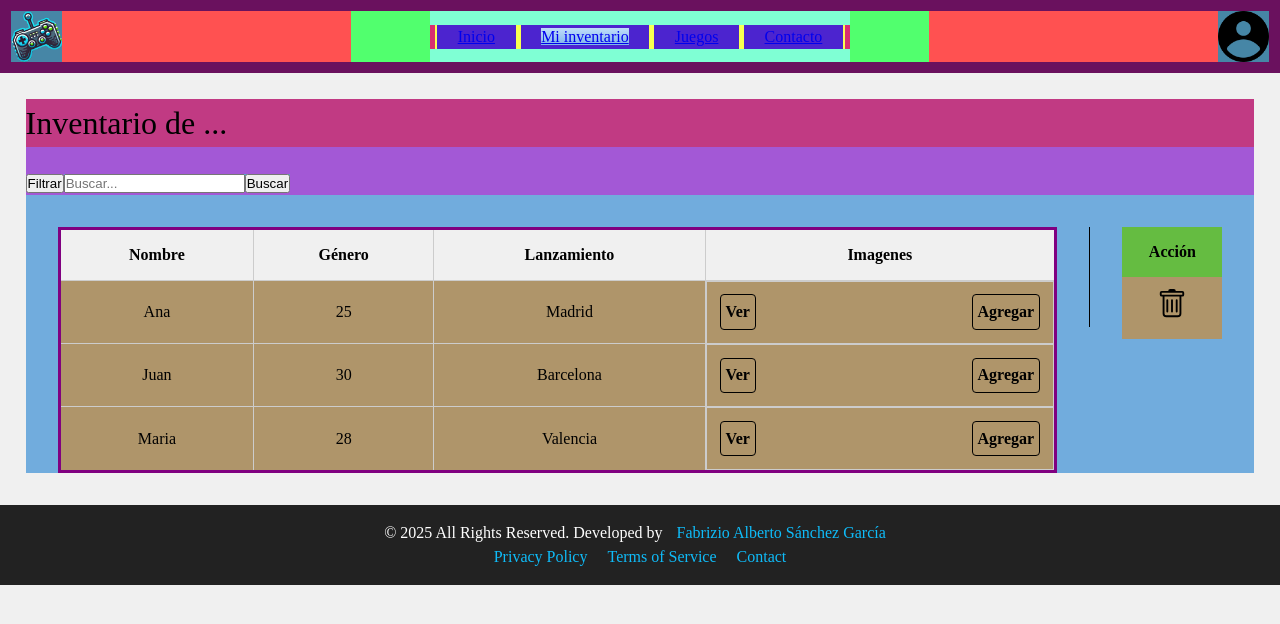
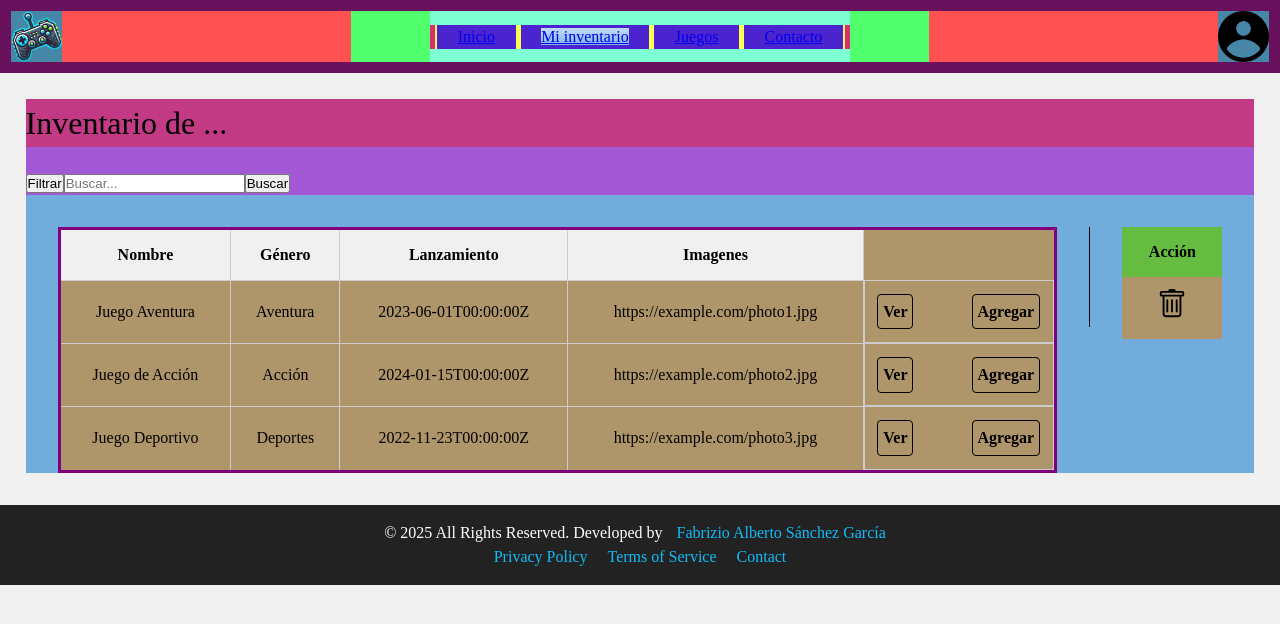
Before and after one commit to FabriSnchz/mi-tfg, an Angular app in the folder frontend/: page /mi-inventario in a window 1280 px wide. Shown: the top 624 px of the page. Built offline with nearby package versions, Linux system fonts and the light colour scheme; data requests are answered from the project's data file.

Commit message:
Simulated data with db.json

```diff
--- a/frontend/src/app/app.config.ts
+++ b/frontend/src/app/app.config.ts
@@ -4,7 +4,8 @@ import { provideRouter, withNavigationErrorHandler } from '@angular/router';
 import { routes } from './app.routes';
 import { provideClientHydration } from '@angular/platform-browser';
 import { handleNavigationError } from './navigation-error-handler';
+import { provideHttpClient } from '@angular/common/http';
 
 export const appConfig: ApplicationConfig = {
-  providers: [provideZoneChangeDetection({ eventCoalescing: true }), provideRouter(routes, withNavigationErrorHandler(handleNavigationError)), provideClientHydration()]
+  providers: [provideZoneChangeDetection({ eventCoalescing: true }), provideRouter(routes, withNavigationErrorHandler(handleNavigationError)), provideClientHydration(), provideHttpClient()]
 };
--- /dev/null
+++ b/frontend/src/app/inventario.service.ts
@@ -0,0 +1,15 @@
+import { Injectable } from '@angular/core';
+import { Observable } from 'rxjs';
+import { Juego } from './juegos';
+import { HttpClient } from '@angular/common/http';
+
+@Injectable({
+  providedIn: 'root'
+})
+export class InventarioService {
+  private apiUrl = 'http://localhost:3000/games';
+  constructor(private http: HttpClient) { }
+  getJuegos(): Observable<Juego[]> {
+    return this.http.get<Juego[]>(this.apiUrl);
+  }
+}
--- /dev/null
+++ b/frontend/src/app/juegos.service.ts
@@ -0,0 +1,15 @@
+import { HttpClient } from "@angular/common/http";
+import { Injectable } from "@angular/core";
+import { Juego } from "./juegos";
+import { Observable } from "rxjs";
+
+@Injectable({
+  providedIn: 'root'
+})
+export class JuegosService {
+  private apiUrl = 'http://localhost:3000/games';  // URL de la API
+  constructor(private http: HttpClient) { }
+  getJuegos(): Observable<Juego[]> {
+    return this.http.get<Juego[]>(this.apiUrl);
+  }
+}
--- a/frontend/src/app/juegos/juegos.component.html
+++ b/frontend/src/app/juegos/juegos.component.html
@@ -23,6 +23,18 @@
   </div>
 
   <div class="grid">
+
+    <ul>
+        @for (juego of juegos; track $index) {
+        <div class="square">
+          {{ juego.photo }}
+          <!-- <button class="add-button" (click)="agregarAlInventario(juego)">Agregar</button> -->
+          <button class="view-button">Ver</button>
+        </div>
+        }
+    </ul>
+
+
       <div class="square">
           <img src="images/gamepng.png" alt="Imagen 1" class="square-image">
           <button class="add-button">Agregar</button>
--- a/frontend/src/app/juegos/juegos.component.ts
+++ b/frontend/src/app/juegos/juegos.component.ts
@@ -1,12 +1,27 @@
-import { Component } from '@angular/core';
+import { Component, OnInit } from '@angular/core';
+import { Juego } from '../juegos';
+import { JuegosService } from '../juegos.service';
+import { CommonModule } from '@angular/common';
+import { InventarioService } from '../inventario.service';
 
 @Component({
     selector: 'app-juegos',
     standalone: true,
-    imports: [],
+    imports: [CommonModule],
     templateUrl: './juegos.component.html',
     styleUrl: './juegos.component.scss'
 })
-export class JuegosComponent {
+export class JuegosComponent implements OnInit {
+  juegos: Juego[] = [];
+  constructor(private juegosService: JuegosService, private inventarioService: InventarioService) {}
 
+  ngOnInit(): void {
+    this.juegosService.getJuegos().subscribe(juegos => {
+      this.juegos = juegos;
+    });
+  }
+
+  // agregarAlInventario(juego: Juego): void {
+  //   this.inventarioService.agregarJuego(juego);
+  // }
 }
--- a/frontend/src/app/mi-inventario/mi-inventario.component.html
+++ b/frontend/src/app/mi-inventario/mi-inventario.component.html
@@ -20,30 +20,17 @@
         </tr>
       </thead>
       <tbody>
-        <tr>
-          <td>Ana</td>
-          <td>25</td>
-          <td>Madrid</td>
+        @for (juego of inventario; track $index) {
+          <tr>
+          <td>{{ juego.name }}</td>
+          <td>{{ juego.genre }}</td>
+          <td>{{ juego.releaseDate }}</td>
+          <td>{{ juego.photo }}</td>
           <td class="action-links">
             <a href="">Ver</a>
             <a href="">Agregar</a>
-        </tr>
-        <tr>
-          <td>Juan</td>
-          <td>30</td>
-          <td>Barcelona</td>
-          <td class="action-links">
-            <a href="">Ver</a>
-            <a href="">Agregar</a>
-        </tr>
-        <tr>
-          <td>Maria</td>
-          <td>28</td>
-          <td>Valencia</td>
-          <td class="action-links">
-            <a href="">Ver</a>
-            <a href="">Agregar</a>
-        </tr>
+          </tr>
+        }
       </tbody>
     </table>
     <div class="separator"></div>
--- a/frontend/src/app/mi-inventario/mi-inventario.component.ts
+++ b/frontend/src/app/mi-inventario/mi-inventario.component.ts
@@ -1,12 +1,22 @@
-import { Component } from '@angular/core';
+import { Component, OnInit } from '@angular/core';
+import { Juego } from '../juegos';
+import { InventarioService } from '../inventario.service';
+import { CommonModule } from '@angular/common';
 
 @Component({
     selector: 'app-mi-inventario',
     standalone: true,
-    imports: [],
+    imports: [CommonModule],
     templateUrl: './mi-inventario.component.html',
     styleUrl: './mi-inventario.component.scss'
 })
-export class MiInventarioComponent {
+export class MiInventarioComponent implements OnInit {
+  inventario: Juego[] = [];
+  constructor(private inventarioService: InventarioService) {}
 
+  ngOnInit(): void {
+    this.inventarioService.getJuegos().subscribe(juegos =>{
+      this.inventario = juegos
+  });
+  }
 }
--- /dev/null
+++ b/frontend/src/db.json
@@ -0,0 +1,31 @@
+{
+  "games": [
+    {
+      "id": 1,
+      "name": "Juego Aventura",
+      "genre": "Aventura",
+      "releaseDate": "2023-06-01T00:00:00Z",
+      "photo": "https://example.com/photo1.jpg",
+      "platform": ["PC", "PlayStation 5"],
+      "multiplayer": false
+    },
+    {
+      "id": 2,
+      "name": "Juego de Acción",
+      "genre": "Acción",
+      "releaseDate": "2024-01-15T00:00:00Z",
+      "photo": "https://example.com/photo2.jpg",
+      "platform": ["Xbox", "PC"],
+      "multiplayer": true
+    },
+    {
+      "id": 3,
+      "name": "Juego Deportivo",
+      "genre": "Deportes",
+      "releaseDate": "2022-11-23T00:00:00Z",
+      "photo": "https://example.com/photo3.jpg",
+      "platform": ["Nintendo Switch", "PlayStation 4"],
+      "multiplayer": true
+    }
+  ]
+}
```
Also changed, not shown: frontend/src/app/mi-inventario.service.ts (deleted).
